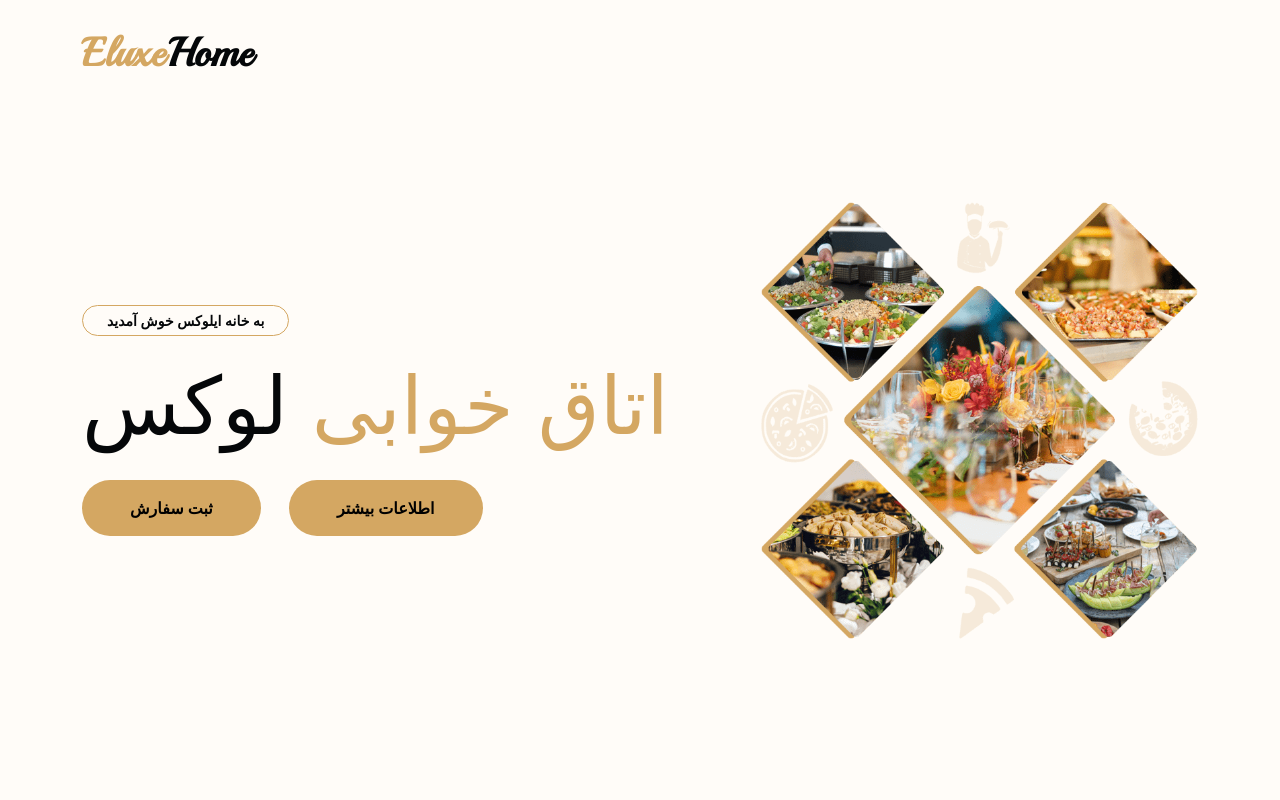
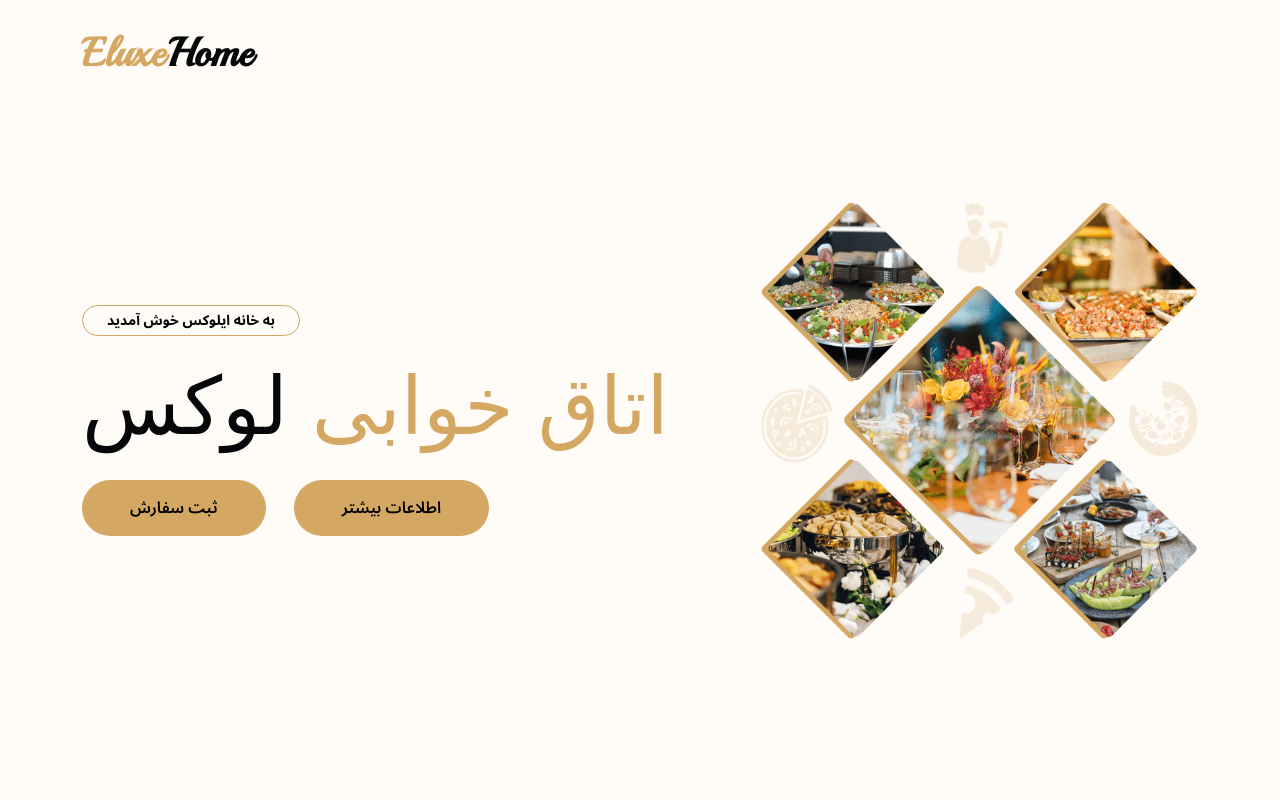
Before and after one commit to EluxeHome/eluxehome, a plain HTML site: page index.html in a window 1280 px wide. Shown: the top 800 px of the page. Drawn offline with nearby package versions, Linux system fonts and the light colour scheme; some packages are replaced by stand-ins of ours; a script that the page names is missing.

Commit message:
Update index.html

```diff
--- a/index.html
+++ b/index.html
@@ -34,7 +34,7 @@
         <link href="css/style.css" rel="stylesheet">
     </head>
 
-    <body dir="rtl">
+    <body dir="rtl" style='font-family: "Noto Sans Arabic"'>
 
         <!-- Spinner Start -->
         <div id="spinner" class="show w-100 vh-100 bg-white position-fixed translate-middle top-50 start-50  d-flex align-items-center justify-content-center">
```
